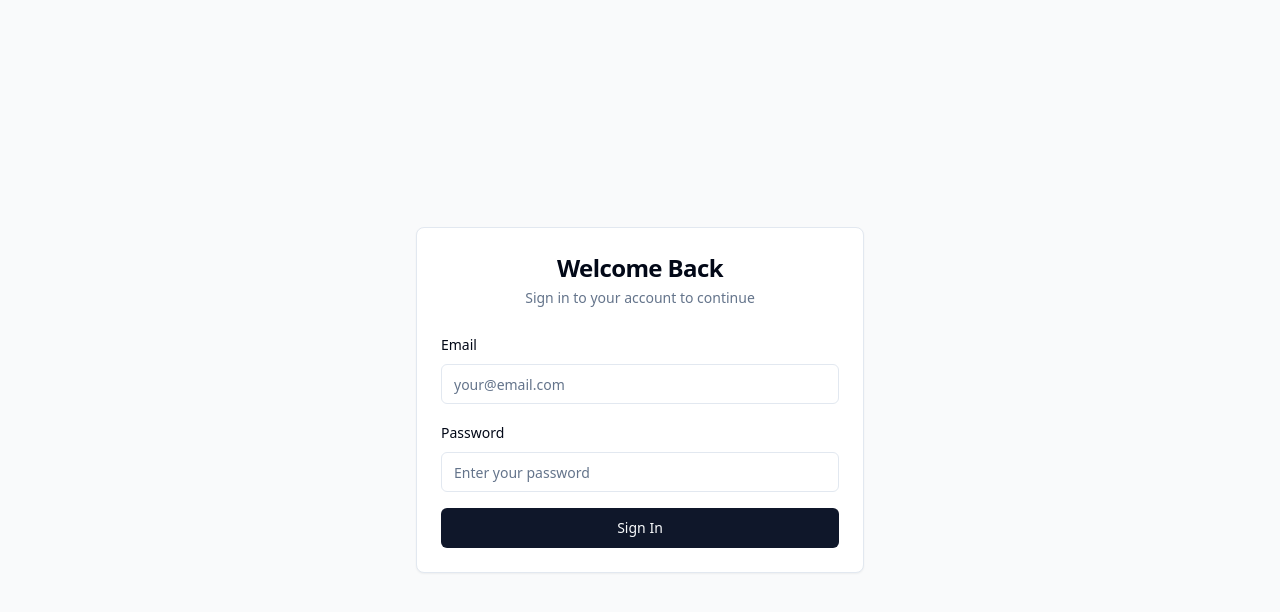
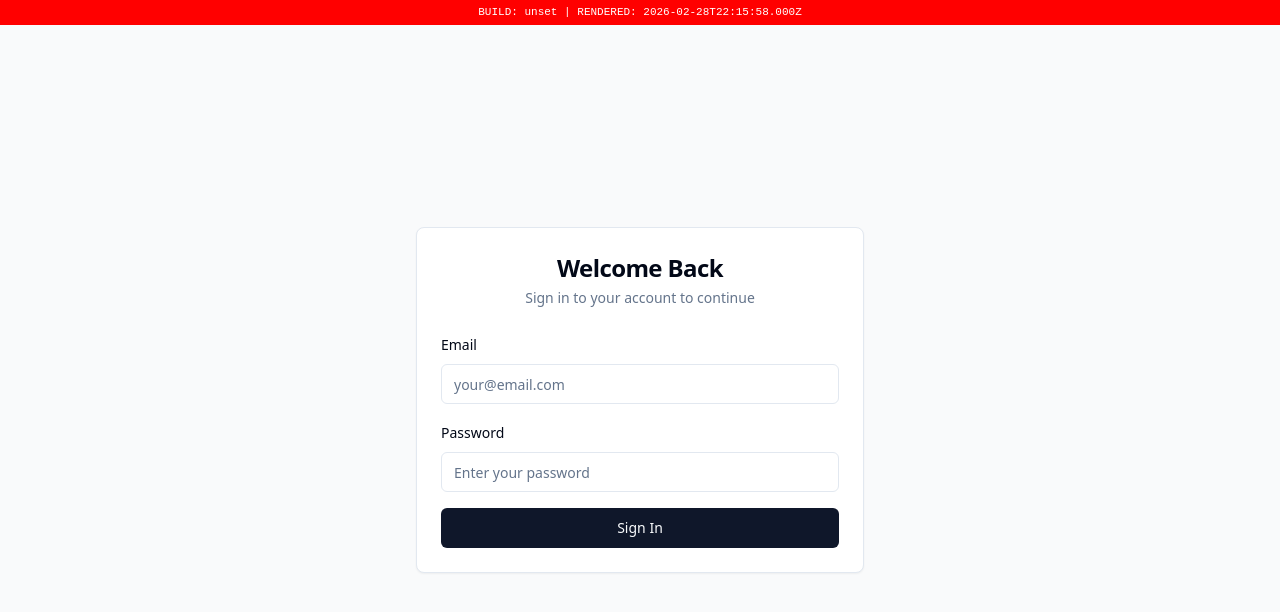
Before and after one commit to kimbrian94/postpartum-service-app, a Next.js app in the folder apps/web/: page /login in a window 1280 px wide. Shown: the top 612 px of the page. Built offline with nearby package versions, Linux system fonts and the light colour scheme; no server answers.

Commit message:
add test banner

```diff
--- a/apps/web/src/app/layout.tsx
+++ b/apps/web/src/app/layout.tsx
@@ -19,11 +19,31 @@ export const viewport: Viewport = {
 };
 
 const Layout: React.FC<{ children: React.ReactNode }> = ({ children }) => {
+    const buildId = process.env.RAILWAY_GIT_COMMIT_SHA || process.env.NEXT_PUBLIC_BUILD_ID || 'local';
+    const timestamp = new Date().toISOString();
+
     return (
         <html lang="en">
           <body className="overflow-hidden">
             <ConditionalLayout>{children}</ConditionalLayout>
             <Toaster />
+
+            {/* DEBUG: Build version indicator - REMOVE AFTER TESTING */}
+            <div style={{
+              position: 'fixed',
+              top: 0,
+              left: 0,
+              right: 0,
+              background: 'red',
+              color: 'white',
+              padding: '4px 8px',
+              fontSize: '11px',
+              fontFamily: 'monospace',
+              zIndex: 99999,
+              textAlign: 'center'
+            }}>
+              BUILD: {buildId.slice(0, 7)} | RENDERED: {timestamp}
+            </div>
           </body>
         </html>
     );
```
